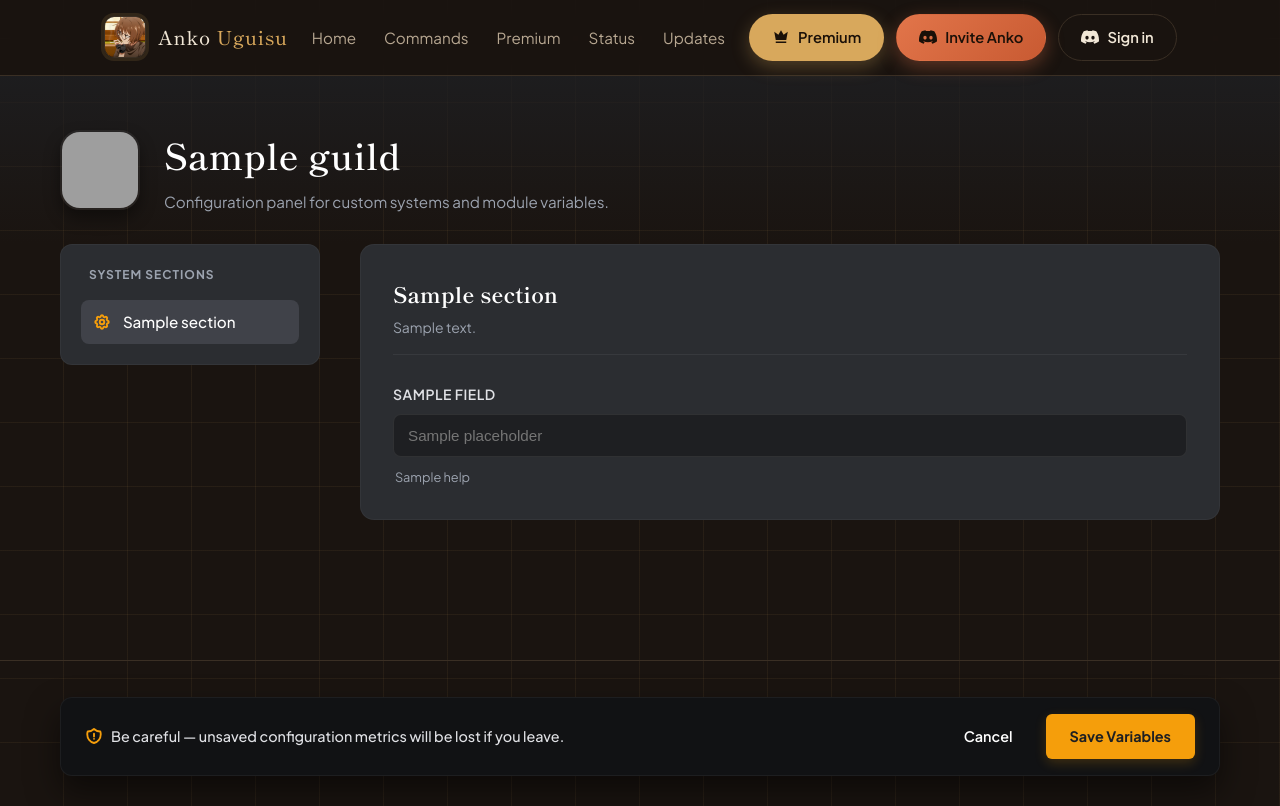
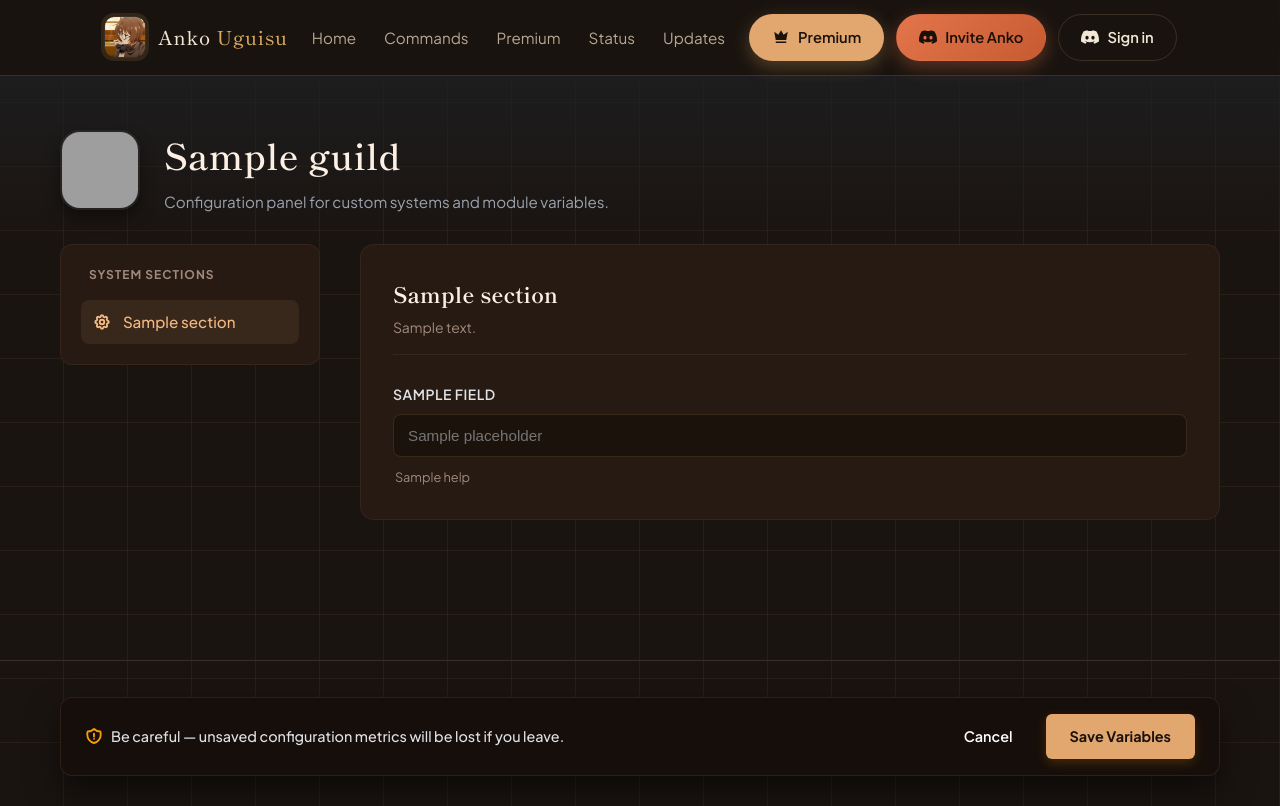
Before and after one commit to vincent-smg/bot-siter-, a Flask app: template templates/dashboard_guild.html in a window 1280 px wide. Run offline with Flask 3, Linux system fonts and the light colour scheme; tables that the repository leaves empty hold one stand-in row (values such as "Sample post"); the template is opened without the code that fills it: values that come from a table or form of the project are taken from there, most other values are stand-ins (such as "Sample title", 1, 10 or a date in 2020); grey boxes are pictures that could not be loaded.

Commit message:
Update dashboard_guild.html

```diff
--- a/templates/dashboard_guild.html
+++ b/templates/dashboard_guild.html
@@ -115,59 +115,90 @@
 </div>
 
 <style>
+  /* Base structural container changes to override cool grays */
+  .dash-section-nav {
+    background: #261a12 !important; /* Warm panel brown */
+    border: 1px solid rgba(226, 167, 111, 0.08) !important;
+  }
+
+  .settings-block {
+    background: #261a12 !important; /* Warm panel brown */
+    border: 1px solid rgba(226, 167, 111, 0.08) !important;
+  }
+
+  /* Form Inputs (Deeper background contrast) */
+  .dashboard-native-input,
+  .dashboard-native-textarea,
+  .tag-array-container,
+  .dashboard-toggle-switch {
+    background: #1c120c !important; /* Base deep background color */
+    border: 1px solid rgba(226, 167, 111, 0.15) !important;
+    color: #fcefe3 !important; /* Off-white warm text */
+  }
+
+  /* Text elements mapping */
+  .settings-block__title, h1, h2 {
+    color: #fcefe3 !important;
+  }
+
+  .settings-block__desc, .field-help-hint, .dash-section-nav__label {
+    color: #a08a7c !important; /* Muted sepia text */
+  }
+
+  /* Left Navigation Interaction Details */
+  .dash-section-nav__link {
+    color: #a08a7c !important;
+  }
+
   .dash-section-nav__link.is-active {
-    background: #404249 !important;
-    color: #ffffff !important;
+    background: #38271b !important; /* Distinct selected brown layer */
+    color: #f3b982 !important; /* Warm theme gold text */
   }
+
   .dash-section-nav__link.is-active .dash-section-nav__icon {
+    color: #f3b982 !important;
     opacity: 1 !important;
-    color: #f59e0b !important;
   }
+
   .dash-section-nav__link:hover:not(.is-active) {
-    background: rgba(255,255,255,0.02) !important;
-    color: #ffffff !important;
+    background: rgba(243, 185, 130, 0.04) !important;
+    color: #fcefe3 !important;
   }
+
+  /* Buttons & Save Guards */
+  .settings-action-bar {
+    background: #160e0a !important; /* Super dark footer anchor */
+    border: 1px solid rgba(243, 185, 130, 0.1) !important;
+  }
+
+  .btn--gold {
+    background: #e2a76f !important; /* Signature button gold */
+    color: #1c120c !important; /* Dark text inside button */
+  }
+
+  .btn--gold:hover {
+    background: #f3b982 !important;
+  }
+
+  .tag-add-btn {
+    border-color: #e2a76f !important;
+    color: #e2a76f !important;
+  }
+
+  .tag-add-btn:hover {
+    background: #e2a76f !important;
+    color: #1c120c !important;
+  }
+
+  .tag-array-pill {
+    background: #38271b !important;
+    border: 1px solid rgba(226, 167, 111, 0.15) !important;
+    color: #fcefe3 !important;
+  }
+
+  /* Toggles matching your theme green or gold */
   .toggle-input:checked + .toggle-switch-track {
-    background-color: #22c55e !important;
-  }
-  .toggle-input:checked + .toggle-switch-track::after {
-    transform: translateX(20px);
-  }
-  .toggle-switch-track::after {
-    content: '';
-    position: absolute;
-    width: 18px;
-    height: 18px;
-    border-radius: 50%;
-    background-color: white;
-    top: 3px;
-    left: 3px;
-    transition: .2s;
-  }
-  .tag-array-pill {
-    display: flex;
-    align-items: center;
-    gap: 6px;
-    background: #2b2d31;
-    color: #ffffff;
-    padding: 4px 10px;
-    border-radius: 6px;
-    font-size: 0.85rem;
-    border: 1px solid rgba(255,255,255,0.05);
-  }
-  .tag-array-pill-remove {
-    cursor: pointer;
-    color: #ef4444;
-    font-weight: 700;
-    font-size: 1.1rem;
-    line-height: 1;
-  }
-  .tag-array-pill-remove:hover {
-    color: #f87171;
-  }
-  .tag-add-btn:hover {
-    background: #f59e0b !important;
-    color: #1e1f22 !important;
+    background-color: #e2a76f !important; /* Or use a soft sage green if preferred */
   }
 </style>
 
```
